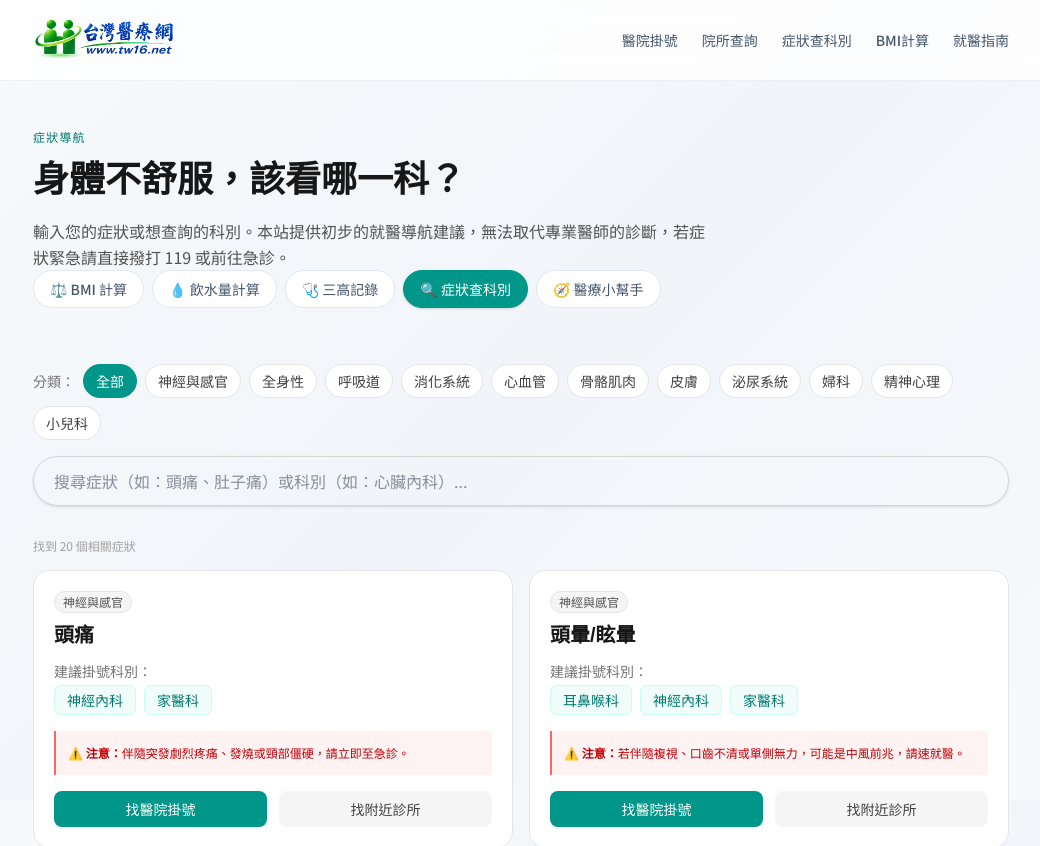
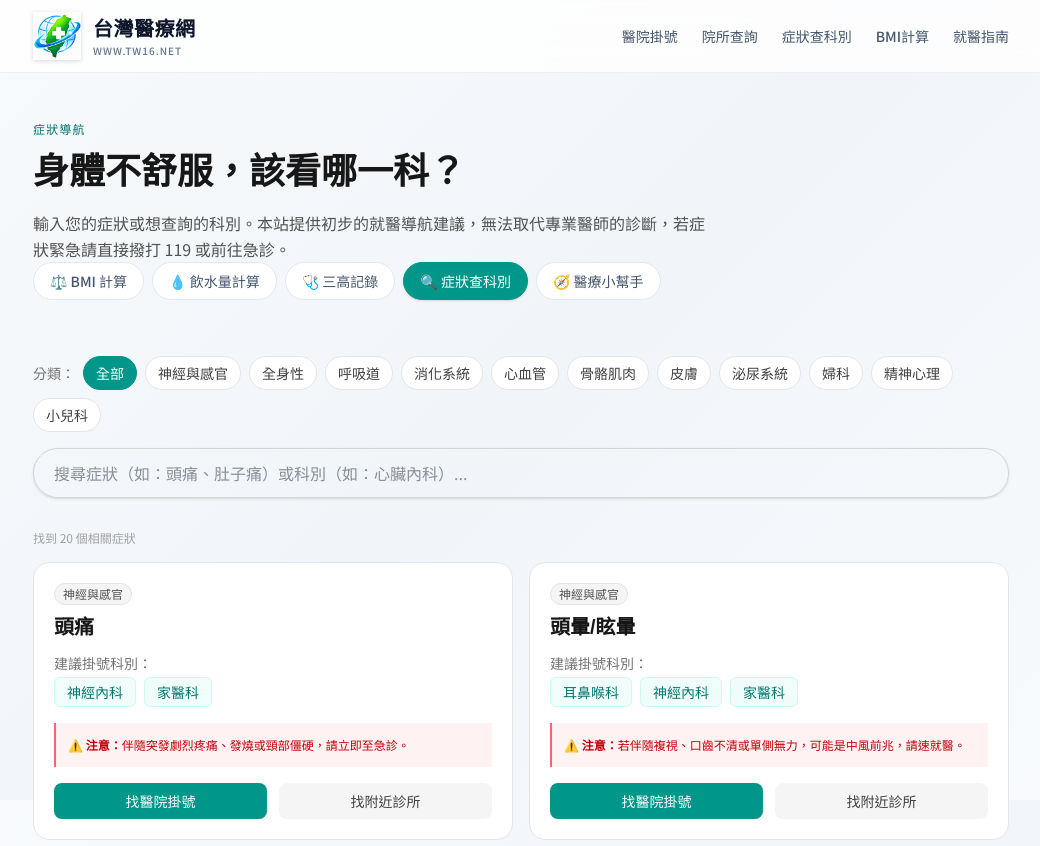
Before and after one commit to fix4c/tw16, a Next.js app: page /tools/symptoms in a window 1280 px wide. Shown: the top 846 px of the page, without its empty margins (119-1159 px from the left). Built offline with nearby package versions, Linux system fonts and the light colour scheme.

Commit message:
style: 重構 Header Logo 為圖騰加文字，優化全站視覺比例與點擊直覺

```diff
--- a/app/components/Header.tsx
+++ b/app/components/Header.tsx
@@ -16,10 +16,22 @@ export function Header() {
 
   return (
     <header className="border-b border-slate-200/60 bg-white/80 backdrop-blur-md sticky top-0 z-50">
-      <div className="max-w-5xl mx-auto px-6 py-4 flex items-center justify-between">
-        {/* Logo */}
-        <Link href="/" className="flex items-center gap-2" onClick={() => setIsOpen(false)}>
-          <img src="/logo.png" alt="台灣醫療網" className="h-10 md:h-12 w-auto object-contain" />
+      <div className="max-w-5xl mx-auto px-6 py-3 flex items-center justify-between">
+        {/* Logo 區塊：圖騰 + 文字 */}
+        <Link href="/" className="group flex items-center gap-3 transition-transform hover:scale-[1.02]">
+          <img
+            src="/icon.png"
+            alt="台灣醫療網"
+            className="h-10 w-10 md:h-12 md:w-12 object-contain drop-shadow-sm"
+          />
+          <div className="flex flex-col">
+            <span className="font-serif text-lg md:text-xl font-bold text-slate-900 tracking-wide group-hover:text-teal-700 transition-colors">
+              台灣醫療網
+            </span>
+            <span className="text-[10px] text-slate-500 tracking-widest font-medium hidden md:block">
+              WWW.TW16.NET
+            </span>
+          </div>
         </Link>
 
         {/* 桌面端導航 (md 以上顯示) */}
```
